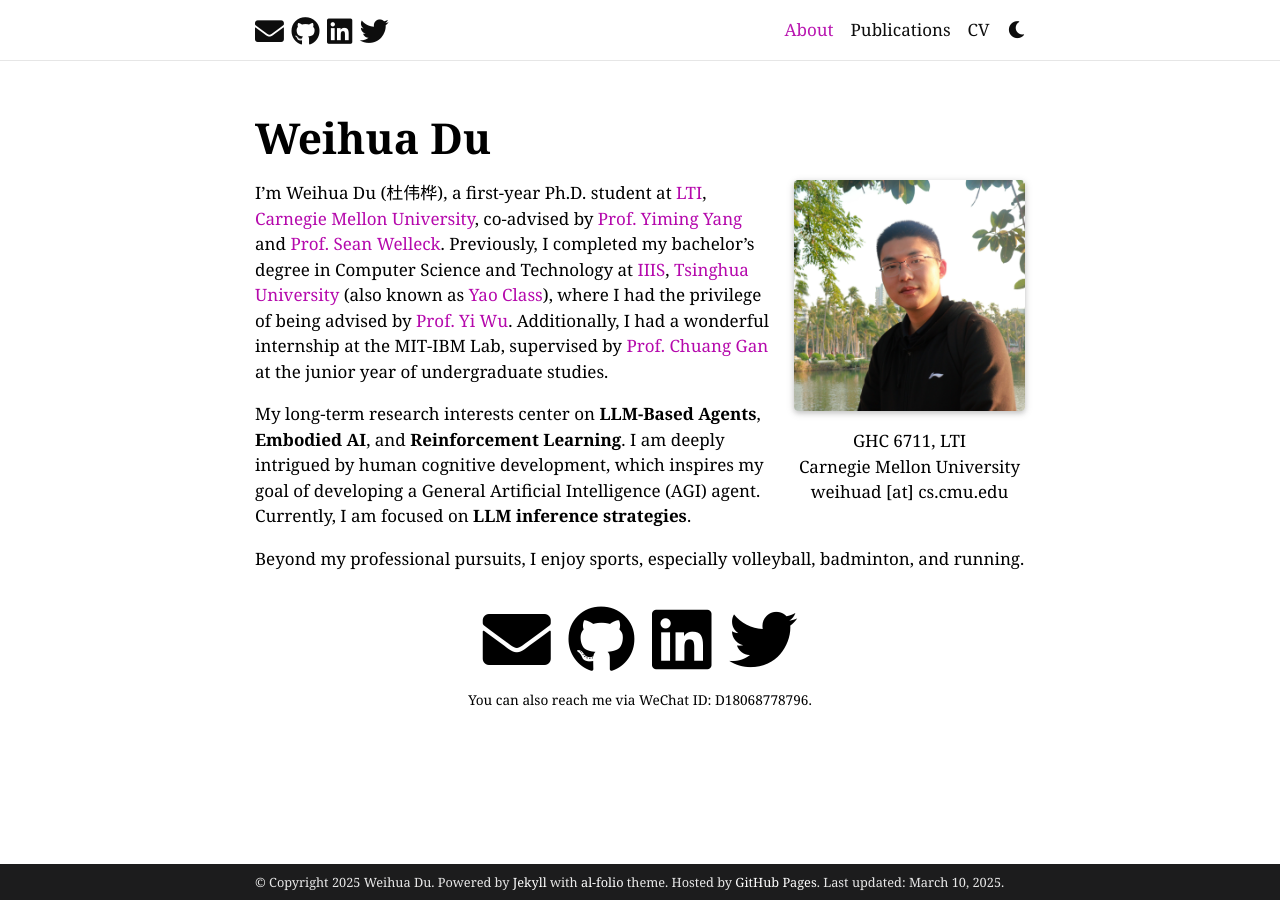
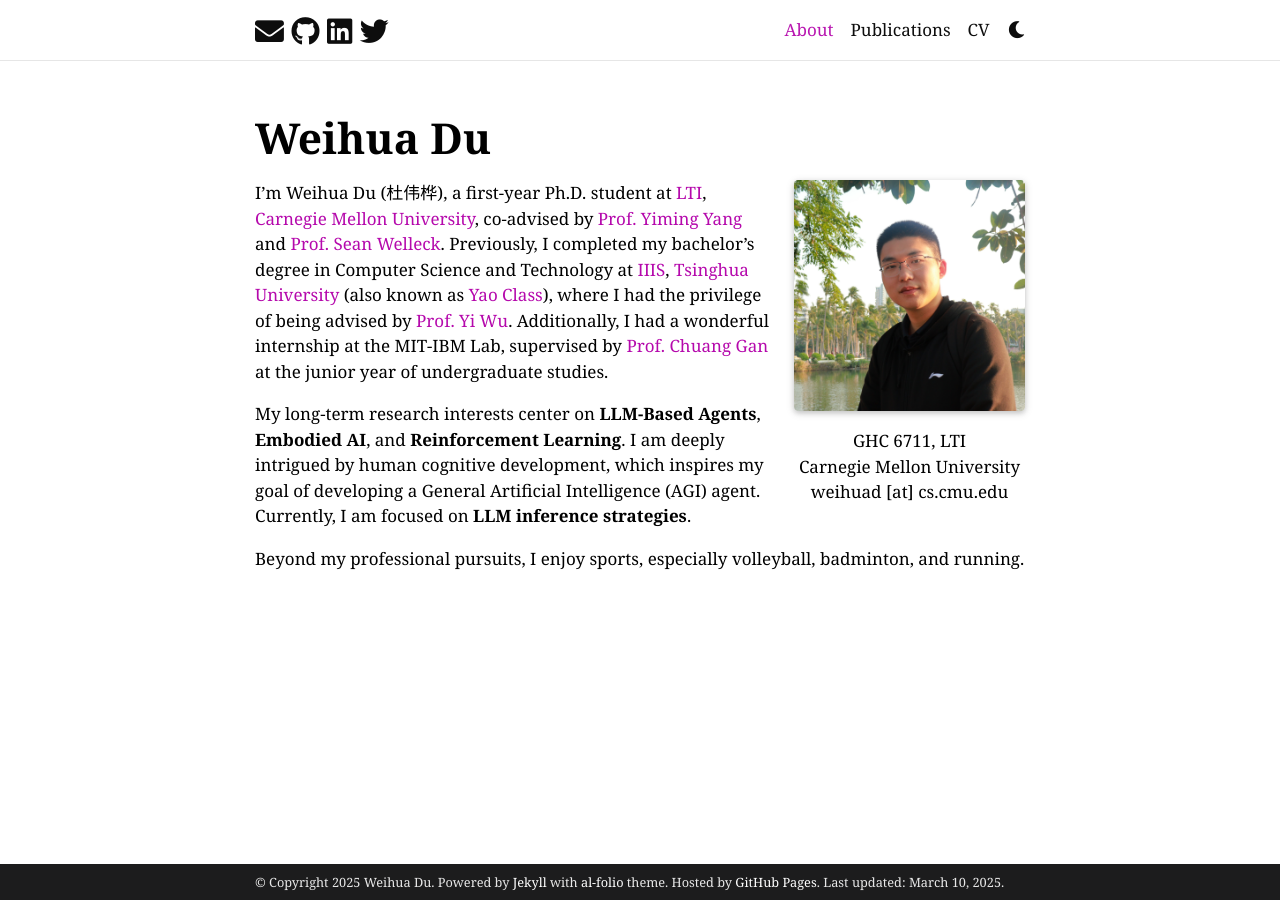
Before and after one commit to StigLidu/StigLidu.github.io, a Jekyll site: the page built from _pages/about.md, in a window 1280 px wide. Built offline with Jekyll 4.4.1, drawn with Linux system fonts in a browser that asks for light colours; full-size pictures stand in for the smaller copies a plugin makes; comment, search, counter and statistics services are not loaded; a style sheet for code colours, icons or effects is not loaded.

Commit message:
remove icon

```diff
--- a/_config.yml
+++ b/_config.yml
@@ -105,8 +105,7 @@
 youtube_id: # your youtube channel id (youtube.com/@<youtube_id>)
 discord_id: # your discord id (18-digit unique numerical identifier)
 
-contact_note: >
-  You can also reach me via WeChat ID: D18068778796.
+contact_note: # a note to display on the contact page
 
 # -----------------------------------------------------------------------------
 # Analytics and search engine verification
--- a/_pages/about.md
+++ b/_pages/about.md
@@ -15,7 +15,7 @@
 news: false  # includes a list of news items
 latest_posts: false  # includes a list of the newest posts
 selected_papers: false # includes a list of papers marked as "selected={true}"
-social: true  # includes social icons at the bottom of the page
+social: false  # includes social icons at the bottom of the page
 ---
 
 I'm Weihua Du (杜伟桦), a first-year Ph.D. student at [LTI](https://www.lti.cs.cmu.edu/index.html), [Carnegie Mellon University](https://www.cmu.edu/), co-advised by [Prof. Yiming Yang](https://www.cs.cmu.edu/~./yiming/) and [Prof. Sean Welleck](https://wellecks.com/). Previously, I completed my bachelor's degree in Computer Science and Technology at [IIIS](https://iiis.tsinghua.edu.cn/), [Tsinghua University](https://www.tsinghua.edu.cn/en/) (also known as [Yao Class](https://iiis.tsinghua.edu.cn/en/yaoclass/)), where I had the privilege of being advised by [Prof. Yi Wu](https://jxwuyi.weebly.com/). Additionally, I had a wonderful internship at the MIT-IBM Lab, supervised by [Prof. Chuang Gan](https://people.csail.mit.edu/ganchuang/) at the junior year of undergraduate studies.
```
